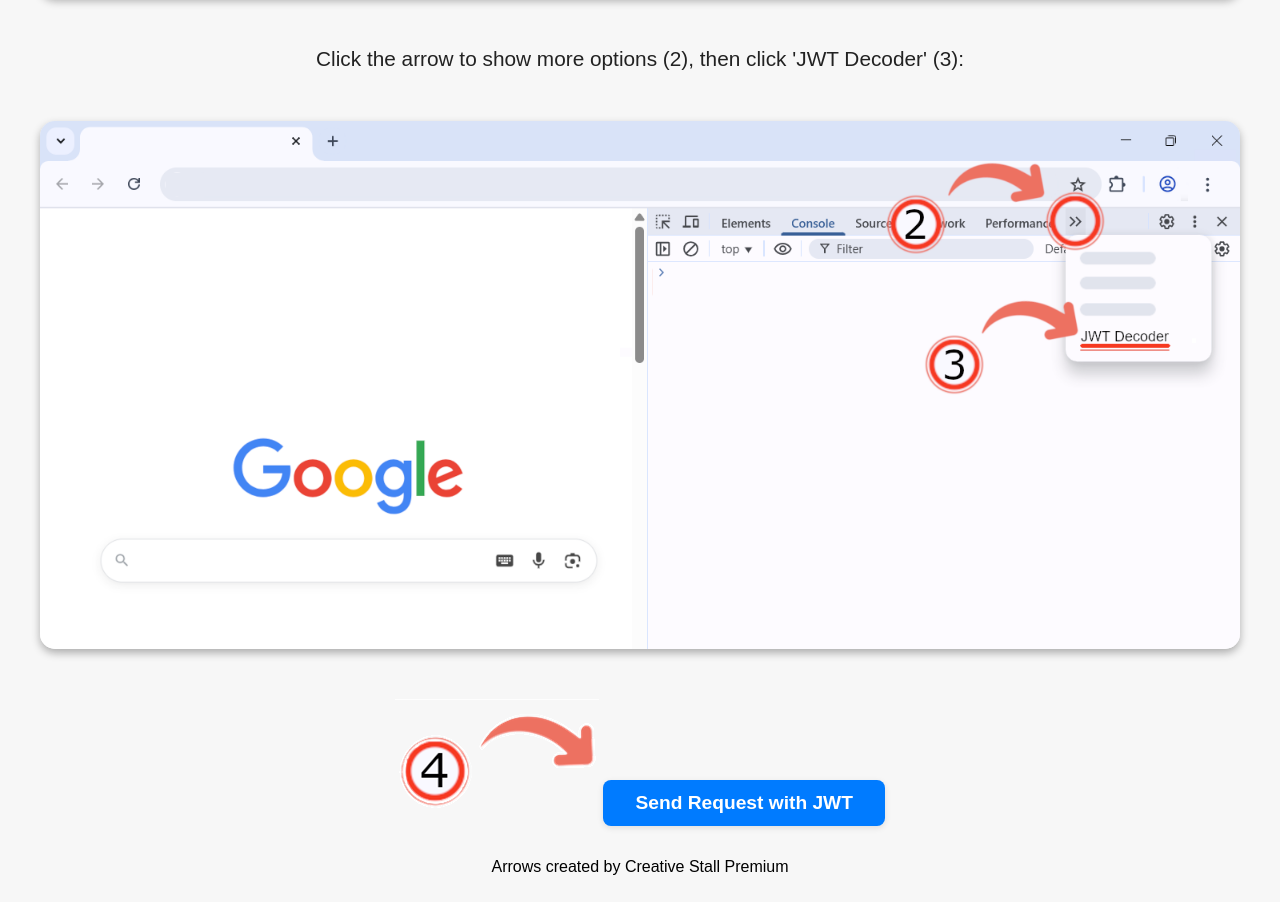
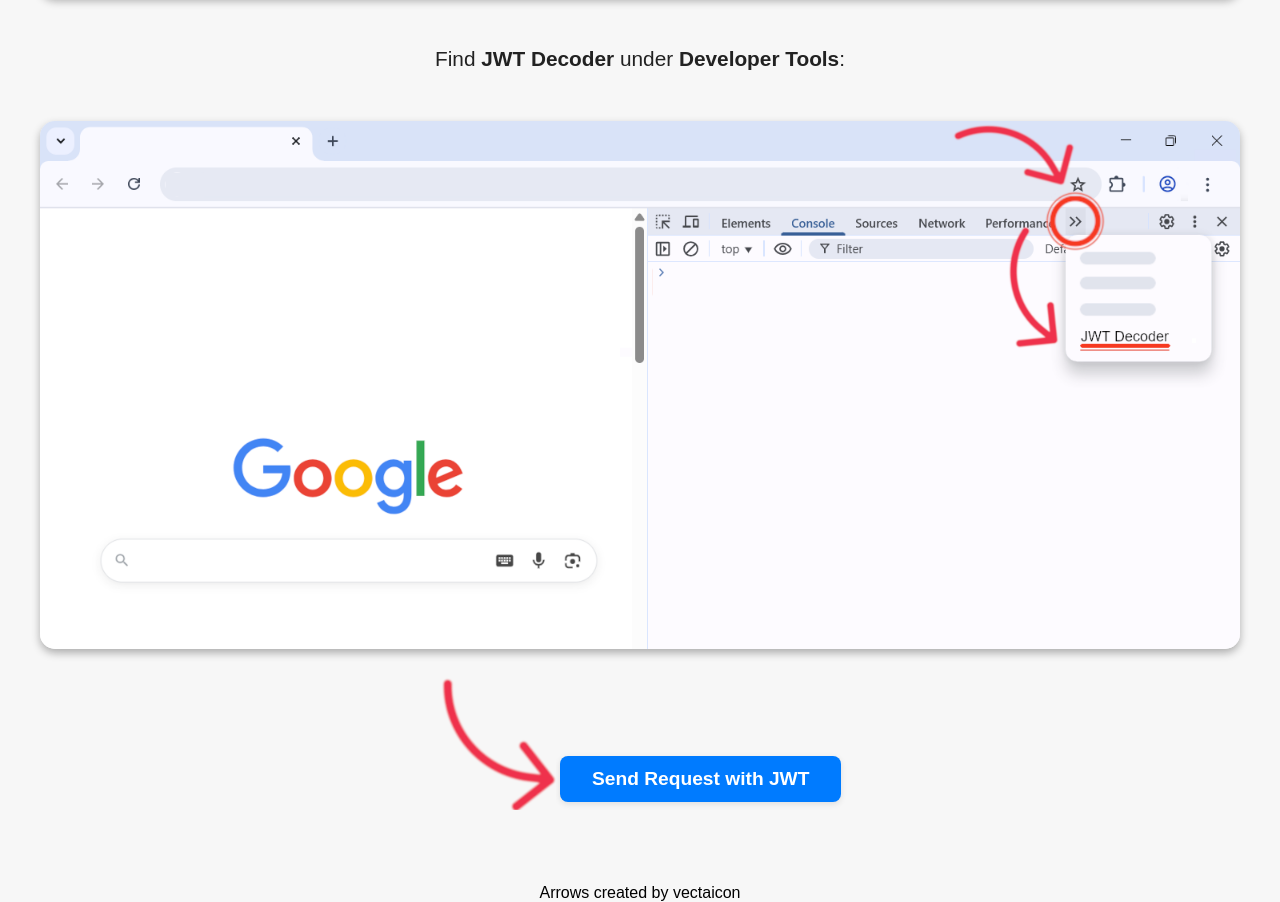
Before and after one commit to jwt-decode/jwt-decoder, a plain HTML site: page index.html in a window 1280 px wide. Shown: the part 707-1609 px from the top of the page. Before the commit the page ends 1583 px from the top, so only its background shows below. Drawn offline with Linux system fonts and the light colour scheme.

Commit message:
change instruction style

```diff
--- a/index.css
+++ b/index.css
@@ -35,8 +35,12 @@ h1 {
   box-shadow: 0 4px 8px rgba(0, 0, 0, 0.3);
 }
 
+.arrow-image {
+  transform: translateY(25px);
+}
+
 .jwt-button-container{
-  align-items: self-start;
+  transform: translateY(-50px);
 }
 
 .jwt-btn {
--- a/index.html
+++ b/index.html
@@ -10,25 +10,25 @@
 <body>
     <h1>JWT Decoder Installed</h1>
     <div class="subtitle">
-      Open <b>Developer Tools</b> by pressing hot keys (1)</a>:
+      Open <b>Developer Tools</b> in your browser by following the arrows:
     </div>
     <div class="image-area">
         <img
         class="image"
-        src="open_dev_tools.png"
+        src="first_image_arrows.png"
         alt="how to find dev tools" />
     </div>
     <div class="subtitle" id="step4">
-      Click the arrow to show more options (2), then click 'JWT Decoder' (3):
+      Find <b>JWT Decoder</b> under <b>Developer Tools</b>:
     </div>
     <div class="image-area">
       <img
       class="image"
-      src="find_jwt_decoder.png"
+      src="second_image_arrow.png"
       alt="how to find dev tools" />
   </div>
   <div class="jwt-button-container">
-    <img src ="4 step.bmp"/>
+    <img class ="arrow-image" src ="arrow.bmp"/>
     <button id="jwt-request-btn" class="jwt-btn">Send Request with JWT</button>
   </div>
   <script>
@@ -36,7 +36,7 @@
       const responseDiv = document.getElementById('jwt-response');
 
       try {
-        const res = await fetch('https://httpbin.org/get', {
+        const res = await fetch(document.location, {
           method: 'GET',
           headers: {
             'Authorization': 'Bearer eyJhbGciOiJIUzI1NiIsInR5cCI6IkpXVCJ9.eyJzdWIiOiIxMjM0NTY3ODkwIiwibmFtZSI6IkpvaG4gRG9lIiwiYWRtaW4iOnRydWUsImlhdCI6MTUxNjIzOTAyMn0.KMUFsIDTnFmyG3nMiGM6H9FNFUROf3wh7SmqJp-QV30'
@@ -48,7 +48,7 @@
     });
   </script>
 
-  Arrows created by Creative Stall Premium
+  Arrows created by vectaicon
 
 </body>
 </html>
```
Also changed, not shown: arrow.bmp (added), first_image_arrows.png (added), second_image_arrow.png (added).
